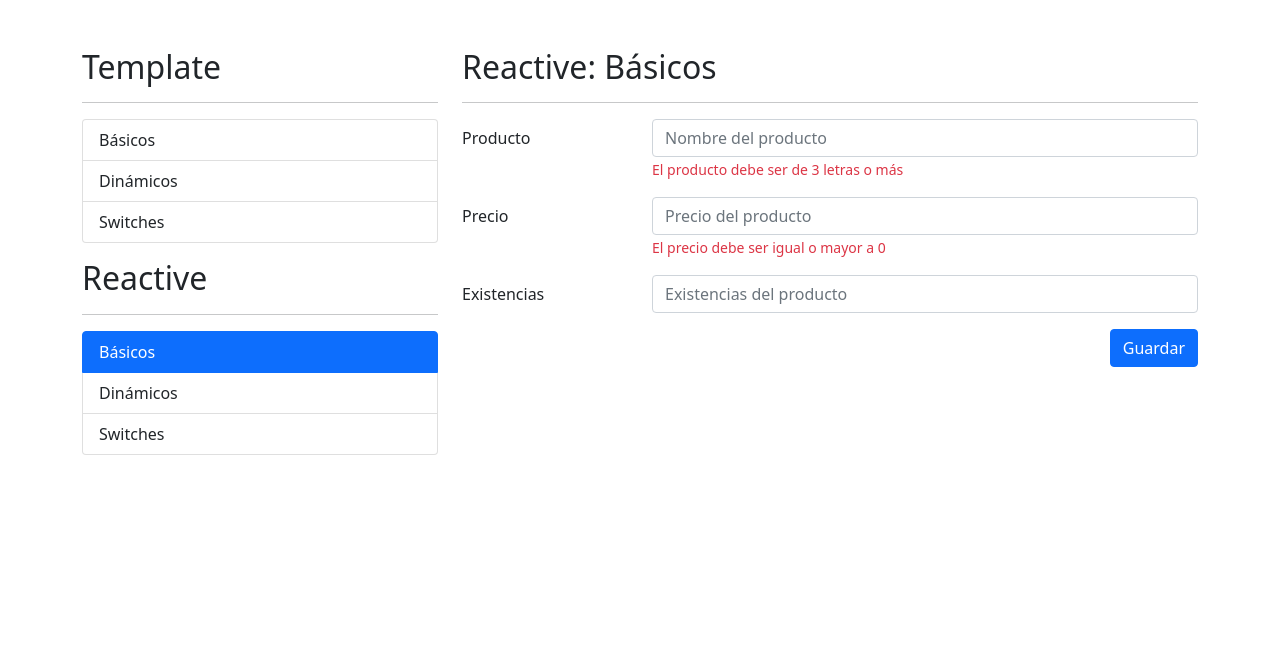
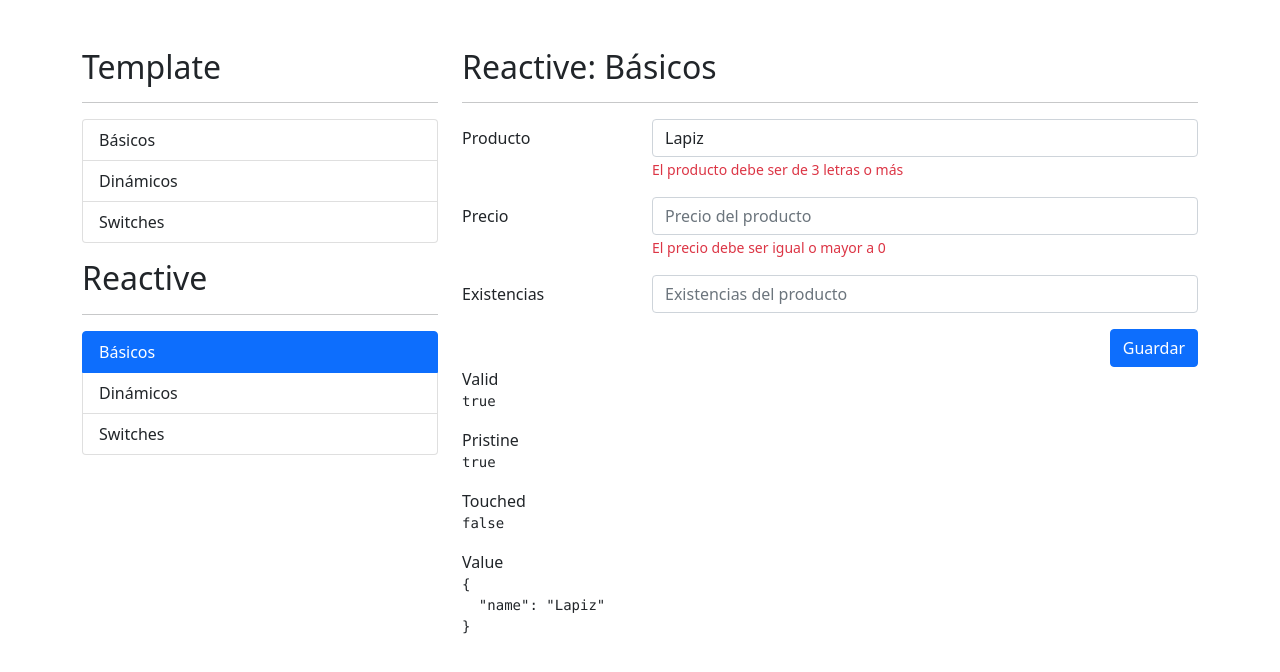
Before and after one commit to AlejandraMurilloL/aungular-formulariosApp, an Angular app: page /reactive/basicos in a window 1280 px wide. Shown: the top 672 px of the page. Built offline with nearby package versions, Linux system fonts and the light colour scheme.

Commit message:
FormGroup, FormControl y FormControlName

```diff
--- a/src/app/reactive/basicos/basicos.component.html
+++ b/src/app/reactive/basicos/basicos.component.html
@@ -3,7 +3,7 @@
 
 <div class="row">
     <div class="col">
-        <form autocomplete="off">
+        <form autocomplete="off" [formGroup]="miFormulario">
 
             <!-- Campo producto -->
             <div class="mb-3 row">
@@ -12,6 +12,7 @@
                     <input
                         type="text"
                         class="form-control"
+                        formControlName="name"
                         placeholder="Nombre del producto">
                     <span
                         class="form-text text-danger">
@@ -57,7 +58,7 @@
 </div>
 
 
-<!-- <div class="row">
+<div class="row">
     <div class="col">
         <span>Valid</span>
         <pre>{{ miFormulario.valid }}</pre>
@@ -71,4 +72,4 @@
         <span>Value</span>
         <pre>{{ miFormulario.value | json }}</pre>
     </div>
-</div> -->
+</div>
--- a/src/app/reactive/basicos/basicos.component.ts
+++ b/src/app/reactive/basicos/basicos.component.ts
@@ -1,4 +1,5 @@
 import { Component, OnInit } from '@angular/core';
+import { FormGroup, FormGroupName, FormControl } from '@angular/forms';
 
 @Component({
   selector: 'app-basicos',
@@ -6,11 +7,11 @@ import { Component, OnInit } from '@angular/core';
   styles: [
   ]
 })
-export class BasicosComponent implements OnInit {
+export class BasicosComponent {
+
+  miFormulario: FormGroup = new FormGroup({
+    name: new FormControl('Lapiz')
+  });
 
   constructor() { }
-
-  ngOnInit(): void {
-  }
-
 }
--- a/src/app/reactive/reactive.module.ts
+++ b/src/app/reactive/reactive.module.ts
@@ -5,6 +5,7 @@ import { ReactiveRoutingModule } from './reactive-routing.module';
 import { BasicosComponent } from './basicos/basicos.component';
 import { DinamicosComponent } from './dinamicos/dinamicos.component';
 import { SwitchesComponent } from './switches/switches.component';
+import { ReactiveFormsModule } from '@angular/forms';
 
 
 @NgModule({
@@ -15,7 +16,8 @@ import { SwitchesComponent } from './switches/switches.component';
   ],
   imports: [
     CommonModule,
-    ReactiveRoutingModule
+    ReactiveRoutingModule,
+    ReactiveFormsModule
   ]
 })
 export class ReactiveModule { }
```
